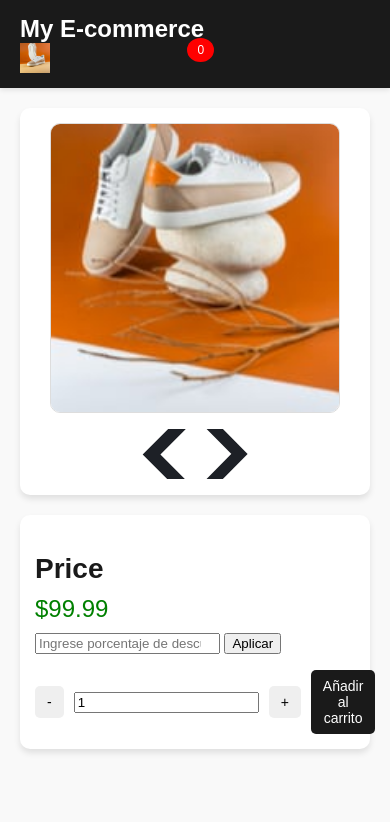
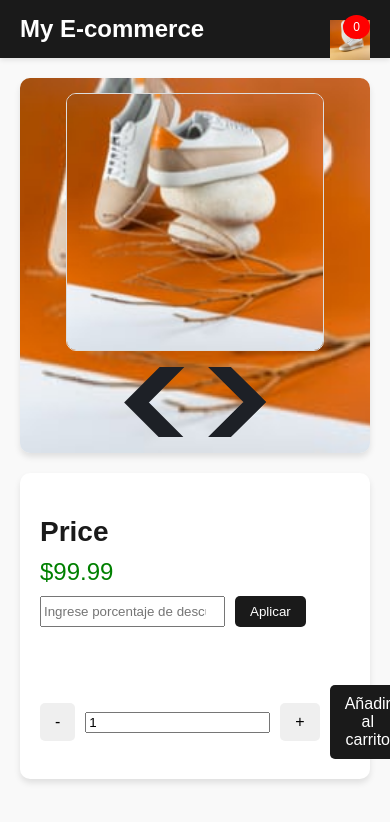
Before and after one commit to waseta/Comercioelectr-nico, a website: page index.html in a window 390 px wide. Drawn offline with Linux system fonts and the light colour scheme.

Commit message:
Update styles.css

```diff
--- a/styles.css
+++ b/styles.css
@@ -4,7 +4,7 @@ body {
     margin: 0;
     padding: 0;
     background-color: #f9f9f9;
-    color: #333;
+    color: #00081b;
 }
 
 header {
@@ -25,12 +25,16 @@ header h1 {
 .cart-container {
     display: flex;
     align-items: center;
-    position: relative;
+    justify-content: flex-end;
+    position: absolute;
+    right: 20px;
+    top: 20px;
 }
 
 .cart-container img {
-    width: 30px;
+    width: 40px;
     cursor: pointer;
+    margin-right: 0;
 }
 
 .cart-items {
@@ -41,7 +45,7 @@ header h1 {
     font-size: 12px;
     position: absolute;
     top: -5px;
-    right: -10px;
+    right: 0;
 }
 
 /* Product Gallery */
@@ -50,7 +54,7 @@ header h1 {
     flex-direction: column;
     align-items: center;
     margin: 20px;
-    background: #fff;
+    background: url('images/image-product-2-thumbnail.jpg') no-repeat center center/cover;
     padding: 15px;
     border-radius: 10px;
     box-shadow: 0 4px 6px rgba(0, 0, 0, 0.1);
@@ -100,10 +104,50 @@ header h1 {
     color: #1a1a1a;
 }
 
+.price-section {
+    display: flex;
+    flex-direction: column;
+    align-items: flex-start;
+    gap: 10px;
+    margin-bottom: 20px;
+}
+
 .price {
     font-size: 24px;
     color: green;
-    margin: 10px 0;
+    margin: 0;
+}
+
+.discount-form {
+    display: flex;
+    gap: 10px;
+}
+
+#discount-code {
+    padding: 8px;
+    border: 1px solid #ccc;
+    border-radius: 5px;
+    width: 200px;
+}
+
+#apply-discount {
+    padding: 8px 15px;
+    border: none;
+    border-radius: 5px;
+    background-color: #1a1a1a;
+    color: white;
+    cursor: pointer;
+    transition: background 0.3s, transform 0.3s;
+}
+
+#apply-discount:hover {
+    background-color: #333;
+    transform: scale(1.05);
+}
+
+#discount-message {
+    font-size: 14px;
+    color: green;
 }
 
 .description {
@@ -147,24 +191,3 @@ header h1 {
     border-radius: 5px;
     padding: 5px;
 }
-
-/* Responsive Design */
-@media (max-width: 768px) {
-    .product-gallery #main-image {
-        width: 90%;
-    }
-
-    .thumbnails img {
-        width: 50px;
-        height: 50px;
-    }
-
-    .product-details {
-        padding: 15px;
-    }
-
-    .cart-actions button {
-        padding: 8px 12px;
-        font-size: 14px;
-    }
-}
```
